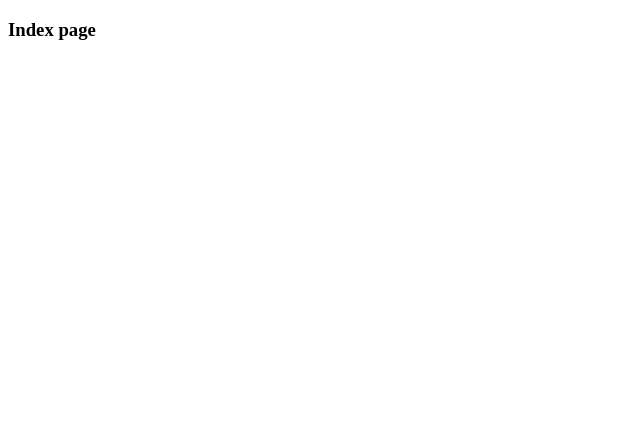
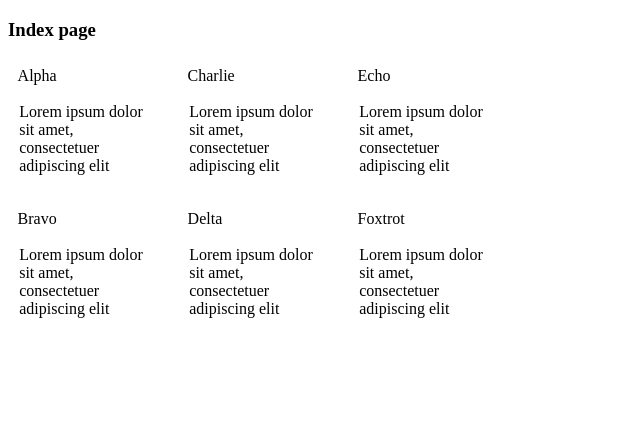
Before and after one commit to heejongahn/kanban-gallen, a Flask app: page / in a window 1280 px wide. Before the commit the part shown is almost empty. Shown: the top 444 px of the page, without its empty margins (0-640 px from the left). Run offline with Flask 2, Linux system fonts and the light colour scheme; parts of the project's set-up code (start-up, migrations or seed data) failed here and were passed over.

Commit message:
[ui] add the example portlets

```diff
--- /dev/null
+++ b/kanban_gallen/static/css/index.css
@@ -0,0 +1,21 @@
+body {
+  min-width: 520px;
+}
+
+.column {
+  width: 170px;
+  float: left;
+  padding-bottom: 100px;
+}
+.portlet {
+  margin: 0 1em 1em 0;
+  padding: 0.3em;
+}
+.portlet-header {
+  padding: 0.2em 0.3em;
+  margin-bottom: 0.5em;
+  position: relative;
+}
+.portlet-content {
+  padding: 0.4em;
+}
--- a/kanban_gallen/templates/index.html
+++ b/kanban_gallen/templates/index.html
@@ -1,9 +1,41 @@
 <!DOCTYPE HTML>
 <html>
   <head>
+    <meta charset="UTF-8">
     <title>Index</title>
+    <link rel="stylesheet" href="/static/css/index.css" type="text/css" media="all">
   </head>
   <body>
     <h3> Index page</h3>
+  <div class="column">
+    <div class="portlet">
+      <div class="portlet-header">Alpha</div>
+      <div class="portlet-content">Lorem ipsum dolor sit amet, consectetuer adipiscing elit</div>
+    </div>
+    <div class="portlet">
+      <div class="portlet-header">Bravo</div>
+      <div class="portlet-content">Lorem ipsum dolor sit amet, consectetuer adipiscing elit</div>
+    </div>
+  </div>
+  <div class="column">
+    <div class="portlet">
+      <div class="portlet-header">Charlie</div>
+      <div class="portlet-content">Lorem ipsum dolor sit amet, consectetuer adipiscing elit</div>
+    </div>
+    <div class="portlet">
+      <div class="portlet-header">Delta</div>
+      <div class="portlet-content">Lorem ipsum dolor sit amet, consectetuer adipiscing elit</div>
+    </div>
+  </div>
+  <div class="column">
+    <div class="portlet">
+      <div class="portlet-header">Echo</div>
+      <div class="portlet-content">Lorem ipsum dolor sit amet, consectetuer adipiscing elit</div>
+    </div>
+    <div class="portlet">
+      <div class="portlet-header">Foxtrot</div>
+      <div class="portlet-content">Lorem ipsum dolor sit amet, consectetuer adipiscing elit</div>
+    </div>
+  </div>
   </body>
 </html>
```
